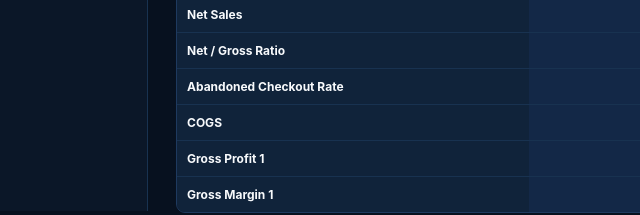
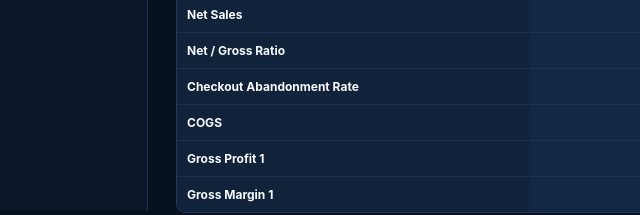
Before and after one commit to Equestrian-Labs-Dashboard/financial-report-dashboard, a plain HTML site: page docs/index.html in a window 1280 px wide. Shown: the part 589-804 px from the top of the page, 44-684 px from the left. Drawn offline with nearby package versions, Linux system fonts and the light colour scheme.

Commit message:
Update index.html

```diff
--- a/docs/index.html
+++ b/docs/index.html
@@ -1152,8 +1152,10 @@
         gross_profit_1: 0,
         transactions: 0,
         net_gross_ratio: 0,
-        abandoned_checkouts: 0,
-        abandoned_checkout_rate: 0
+        sessions_reached_checkout: 0,
+        sessions_completed_checkout: 0,
+        checkout_abandonments: 0,
+        checkout_abandonment_rate: 0
       };
 
       rows.forEach(row => {
@@ -1168,14 +1170,17 @@
         result.cogs += Number(row.cogs || 0);
         result.gross_profit_1 += Number(row.gross_profit_1 || 0);
         result.transactions += Number(row.transactions || 0);
-        result.abandoned_checkouts += Number(row.abandoned_checkouts || 0);
+        result.sessions_reached_checkout += Number(row.sessions_reached_checkout || 0);
+        result.sessions_completed_checkout += Number(row.sessions_completed_checkout || 0);
+        result.checkout_abandonments += Number(row.checkout_abandonments || 0);
       });
 
       result.discounts_returns_pct = result.gross_sales ? result.discounts_returns / result.gross_sales : 0;
       result.gross_margin_1 = result.net_sales ? result.gross_profit_1 / result.net_sales : 0;
       result.net_gross_ratio = result.gross_sales ? result.net_sales / result.gross_sales : 0;
-      result.abandoned_checkout_rate = (result.abandoned_checkouts + result.transactions)
-        ? result.abandoned_checkouts / (result.abandoned_checkouts + result.transactions)
+      result.checkout_abandonments = Math.max(result.sessions_reached_checkout - result.sessions_completed_checkout, 0);
+      result.checkout_abandonment_rate = result.sessions_reached_checkout
+        ? result.checkout_abandonments / result.sessions_reached_checkout
         : 0;
 
       return result;
@@ -1325,10 +1330,10 @@
         </div>
 
         <div class="kpi-card purple">
-          <div class="kpi-label">Abandoned Checkout Rate</div>
-          <div class="kpi-value">${percent(totals.abandoned_checkout_rate)}</div>
+          <div class="kpi-label">Checkout Abandonment Rate</div>
+          <div class="kpi-value">${percent(totals.checkout_abandonment_rate)}</div>
           <div class="kpi-chip">Calculated</div>
-          <div class="kpi-note">Abandoned checkouts / (abandoned checkouts + orders)</div>
+          <div class="kpi-note">(Reached checkout - completed checkout) / reached checkout</div>
         </div>
 
         <div class="kpi-card purple">
@@ -1360,7 +1365,9 @@
             cogs: 0,
             gross_profit_1: 0,
             transactions: 0,
-            abandoned_checkouts: 0
+            sessions_reached_checkout: 0,
+            sessions_completed_checkout: 0,
+            checkout_abandonments: 0
           };
         }
 
@@ -1375,7 +1382,9 @@
         grouped[month].cogs += Number(row.cogs || 0);
         grouped[month].gross_profit_1 += Number(row.gross_profit_1 || 0);
         grouped[month].transactions += Number(row.transactions || 0);
-        grouped[month].abandoned_checkouts += Number(row.abandoned_checkouts || 0);
+        grouped[month].sessions_reached_checkout += Number(row.sessions_reached_checkout || 0);
+        grouped[month].sessions_completed_checkout += Number(row.sessions_completed_checkout || 0);
+        grouped[month].checkout_abandonments += Number(row.checkout_abandonments || 0);
       });
 
       return Object.values(grouped)
@@ -1384,8 +1393,9 @@
           ...row,
           gross_margin_1: row.net_sales ? row.gross_profit_1 / row.net_sales : 0,
           net_gross_ratio: row.gross_sales ? row.net_sales / row.gross_sales : 0,
-          abandoned_checkout_rate: (row.abandoned_checkouts + row.transactions)
-            ? row.abandoned_checkouts / (row.abandoned_checkouts + row.transactions)
+          checkout_abandonments: Math.max(row.sessions_reached_checkout - row.sessions_completed_checkout, 0),
+          checkout_abandonment_rate: row.sessions_reached_checkout
+            ? Math.max(row.sessions_reached_checkout - row.sessions_completed_checkout, 0) / row.sessions_reached_checkout
             : 0,
           discounts_returns_pct: row.gross_sales ? row.discounts_returns / row.gross_sales : 0
         }));
@@ -1703,7 +1713,7 @@
         { key: "taxes", label: "Taxes", formatter: money },
         { key: "net_sales", label: "Net Sales", formatter: money },
         { key: "net_gross_ratio", label: "Net / Gross Ratio", formatter: percent },
-        { key: "abandoned_checkout_rate", label: "Abandoned Checkout Rate", formatter: percent },
+        { key: "checkout_abandonment_rate", label: "Checkout Abandonment Rate", formatter: percent },
         { key: "cogs", label: "COGS", formatter: money },
         { key: "gross_profit_1", label: "Gross Profit 1", formatter: money },
         { key: "gross_margin_1", label: "Gross Margin 1", formatter: percent }
@@ -1724,8 +1734,8 @@
           return Number(totalRow.net_gross_ratio || 0);
         }
 
-        if (metricKey === "abandoned_checkout_rate") {
-          return Number(totalRow.abandoned_checkout_rate || 0);
+        if (metricKey === "checkout_abandonment_rate") {
+          return Number(totalRow.checkout_abandonment_rate || 0);
         }
 
         if (metricKey === "discounts_returns_pct") {
@@ -1746,8 +1756,8 @@
           return Number(monthRow.net_gross_ratio || 0);
         }
 
-        if (metricKey === "abandoned_checkout_rate") {
-          return Number(monthRow.abandoned_checkout_rate || 0);
+        if (metricKey === "checkout_abandonment_rate") {
+          return Number(monthRow.checkout_abandonment_rate || 0);
         }
 
         if (metricKey === "discounts_returns_pct") {
@@ -1817,7 +1827,7 @@
         </li>
         <li>
           <span class="note-dot"></span>
-          <span>Net / Gross Ratio is <strong>${percent(totals.net_gross_ratio)}</strong>. Abandoned Checkout Rate is <strong>${percent(totals.abandoned_checkout_rate)}</strong>.</span>
+          <span>Net / Gross Ratio is <strong>${percent(totals.net_gross_ratio)}</strong>. Checkout Abandonment Rate is <strong>${percent(totals.checkout_abandonment_rate)}</strong>.</span>
         </li>
       `;
     }
```
